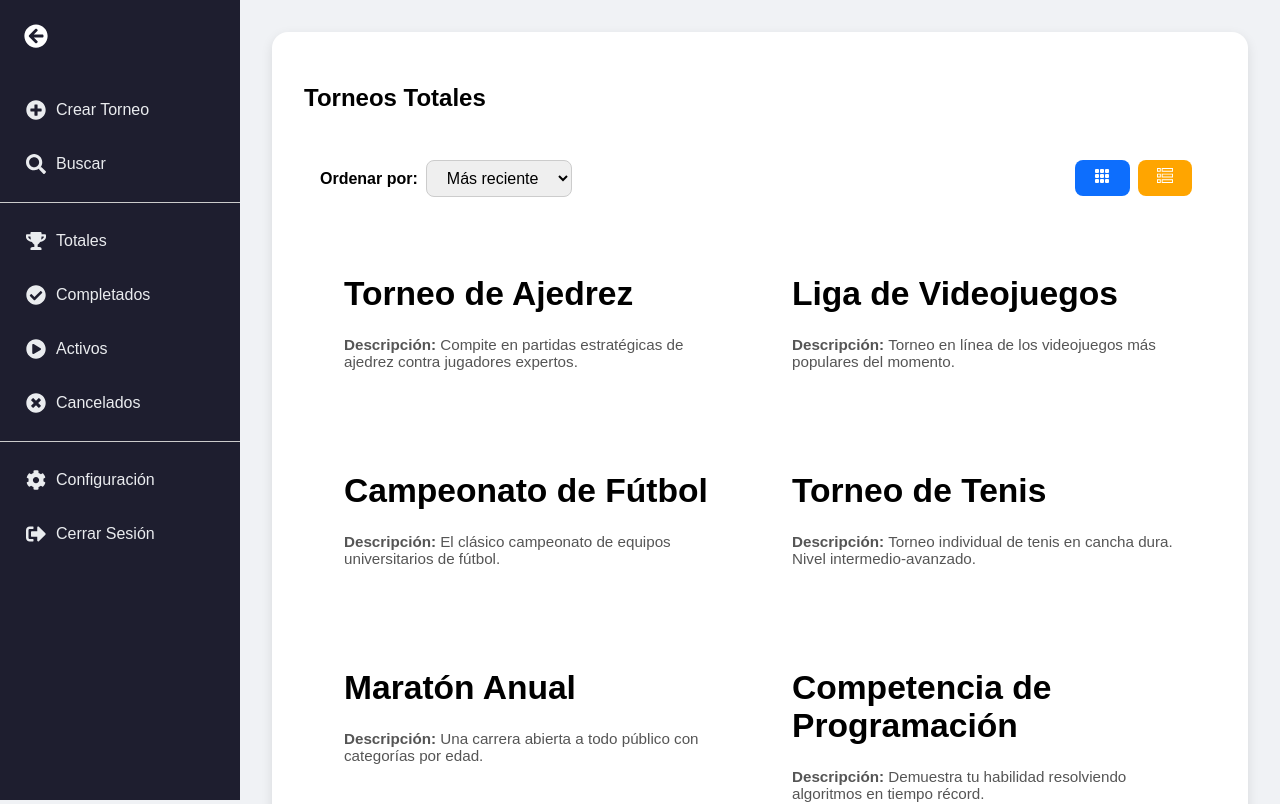
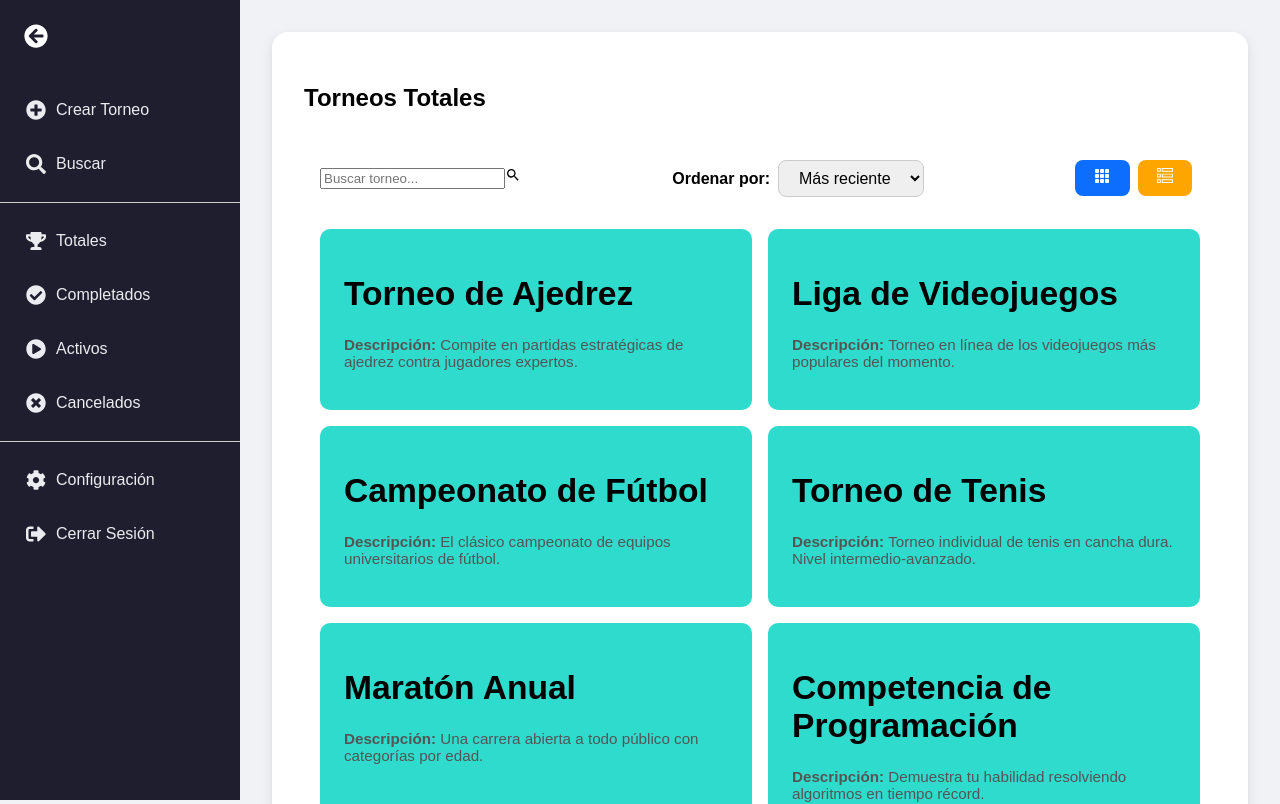
Before and after one commit to EdgarGmz/tournament-lab, a React (Vite) app in the folder front/: page /dashboard in a window 1280 px wide. Shown: the top 804 px of the page. Built offline with nearby package versions, Linux system fonts and the light colour scheme.

Commit message:
primer commit

```diff
--- a/front/src/components/dashboard/container-filter/ContainerFilter.jsx
+++ b/front/src/components/dashboard/container-filter/ContainerFilter.jsx
@@ -6,6 +6,7 @@ import { BsGrid3X3GapFill } from "react-icons/bs";
 import { TfiViewListAlt } from "react-icons/tfi";
 import { tournaments } from '../../../constants/tournaments.js';
 import TournamentCard from './TournamentCard.jsx';
+import { MdOutlineSearch } from "react-icons/md";
 
 // CSS
 import '../../../css/container-filter.css';
@@ -13,6 +14,7 @@ import '../../../css/container-filter.css';
 const ContainerFilter = ({statusFilter}) => {
     const  [ order, setOrder ]  = useState('recent')
     const [ view, setView ]  = useState('grid')
+    const [ searchTerm, setSearchTerm ] = useState("")
 
     const filtered = statusFilter === "Totales"
         ? tournaments
@@ -25,9 +27,17 @@ const ContainerFilter = ({statusFilter}) => {
         return order === 'recent' ? dateB - dateA : dateA - dateB
     })
 
+
     return (
         <div className="container-filter">
             <div className="filter-toolbar">
+                <div>
+                    <input
+                        type="text"
+                        placeholder="Buscar torneo..."
+                    />
+                    <MdOutlineSearch />
+                </div>
                 <div>
                     <label>Ordenar por:</label>
                     <select
@@ -39,6 +49,8 @@ const ContainerFilter = ({statusFilter}) => {
                         <option value="oldest">Más antiguo</option>
                     </select>
                 </div>
+
+
 
                 <div className="view-toggle">
                     <button
--- a/front/src/css/container-filter.css
+++ b/front/src/css/container-filter.css
@@ -56,3 +56,5 @@
     gap: 1rem;
     margin-top: 1rem;
 }
+
+/* Search */
--- a/front/src/css/tournament-card.css
+++ b/front/src/css/tournament-card.css
@@ -1,5 +1,5 @@
 .tournament-card {
-    background-color: white;
+    background-color: rgb(46, 219, 205);
     padding: 1.5rem;
     border-radius: 10px;
     box-shadow: 0, 0, 6px rgba(0, 0, 0, 0.1);
```
